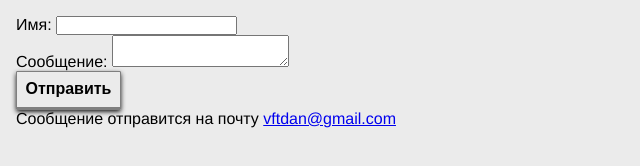
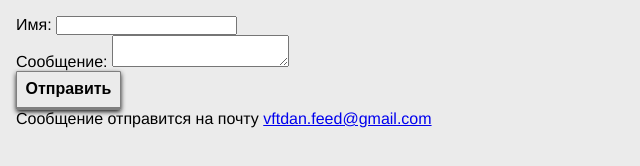
Before and after one commit to Vftdan/ads, a plain HTML site: page contact.html in a window 1280 px wide. Shown: the full height of the page, 0-640 px from the left. Drawn offline with Linux system fonts and the light colour scheme.

Commit message:
Update contact.html

```diff
--- a/contact.html
+++ b/contact.html
@@ -3,7 +3,7 @@
 <label>Имя: <input type="text" name="name" /></label><br>
 <label>Сообщение: <textarea name="body"></textarea></label><br>
 <input type="submit" value="Отправить" vdz=" button "><br />
-   Сообщение отправится на почту <a href="mailto:vftdan.feed@gmail.com">vftdan@gmail.com</a>
+   Сообщение отправится на почту <a href="mailto:vftdan.feed@gmail.com">vftdan.feed@gmail.com</a>
 </form>
 
 <link href="vdz.css" rel="stylesheet" />
```
